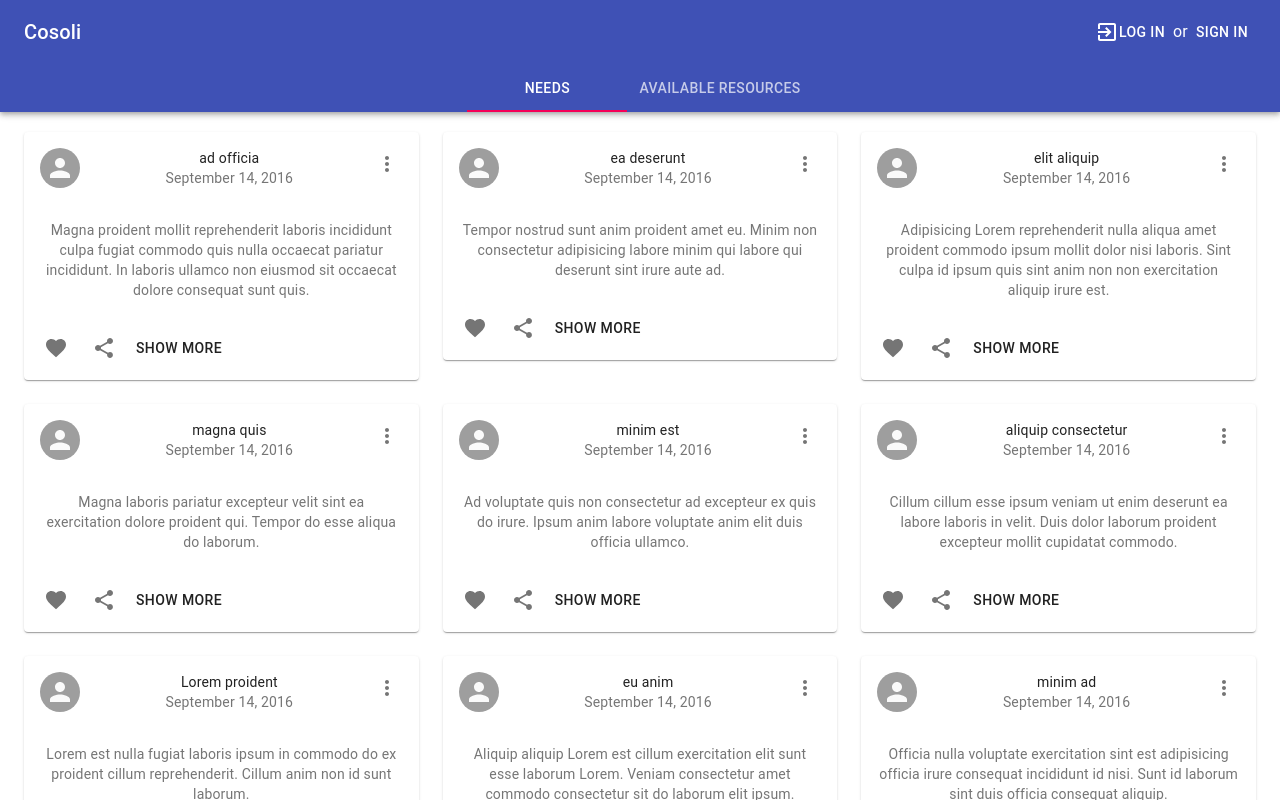
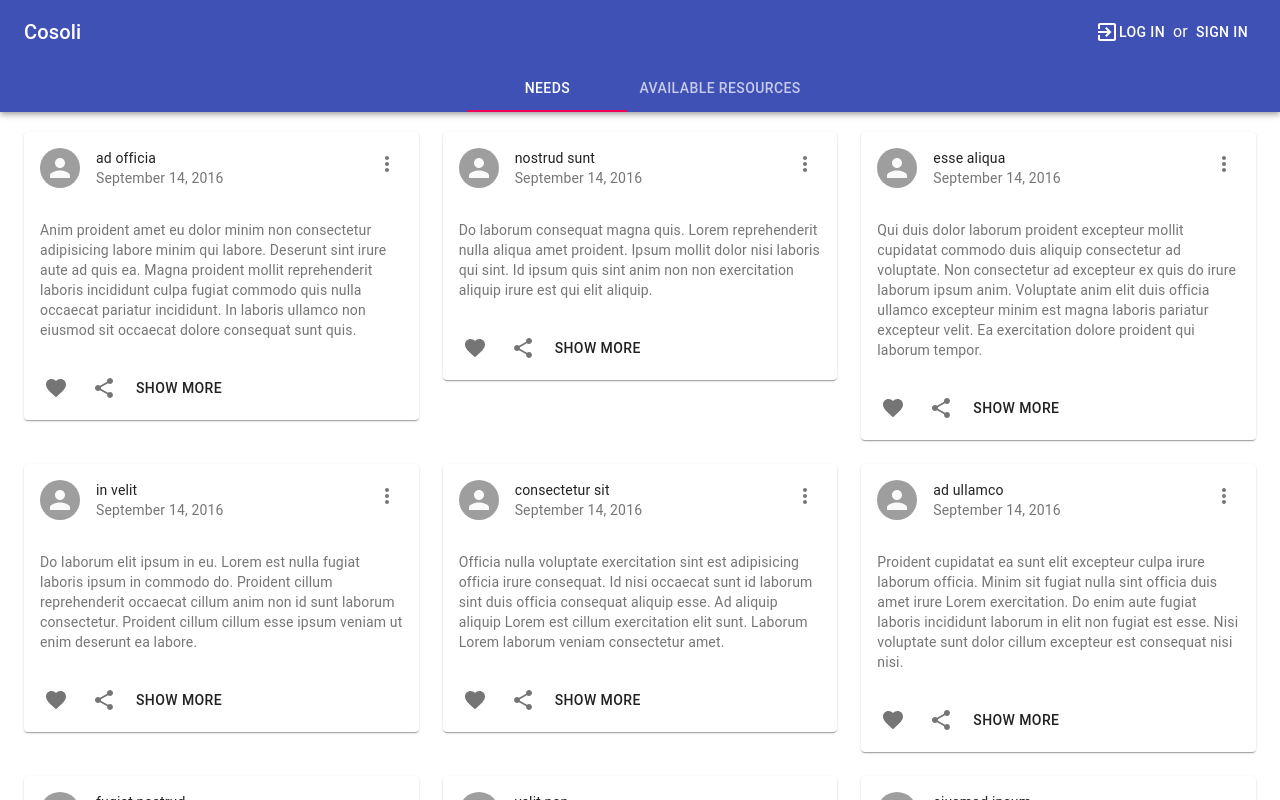
Before and after one commit to AdriatikDushica/hack-zurich-codevscovid-frontend, a React (Create React App) app: page /hack-zurich-codevscovid-frontend/needs in a window 1280 px wide. Shown: the top 800 px of the page. Built offline with nearby package versions, Linux system fonts and the light colour scheme.

Commit message:
refactoring need

```diff
--- a/src/Pages/Needs/CreateNeed.js
+++ b/src/Pages/Needs/CreateNeed.js
@@ -42,7 +42,7 @@ const CreateNeed = ({ history, token, onSubmit }) => {
       <Card align={"left"} style={{ margin: "20px 0px" }}>
         <CardContent>
           <Formik
-            initialValues={{ ItemName: "", description: "", quantity: 0 }}
+            initialValues={{ ItemName: "", description: "", quantity: null }}
             onSubmit={(
               { ItemName, description, quantity },
               { setSubmitting }
--- a/src/Pages/Needs/Needs.js
+++ b/src/Pages/Needs/Needs.js
@@ -28,7 +28,7 @@ const generateRandomData = () => {
     data.push({
       id: v4(),
       title: loremIpsum({ units: "words", count: 2 }),
-      body: loremIpsum({ count: 2 }),
+      body: loremIpsum({ count: 4 }),
     });
   }
 
@@ -81,7 +81,7 @@ const Needs = ({ isLogged }) => {
       <Grid container spacing={3}>
         {data.map((need) => (
           <Grid item xs={4} key={need.id}>
-            <Card className={classes.root}>
+            <Card align={"left"} className={classes.root}>
               <CardHeader
                 avatar={
                   <Avatar
```
